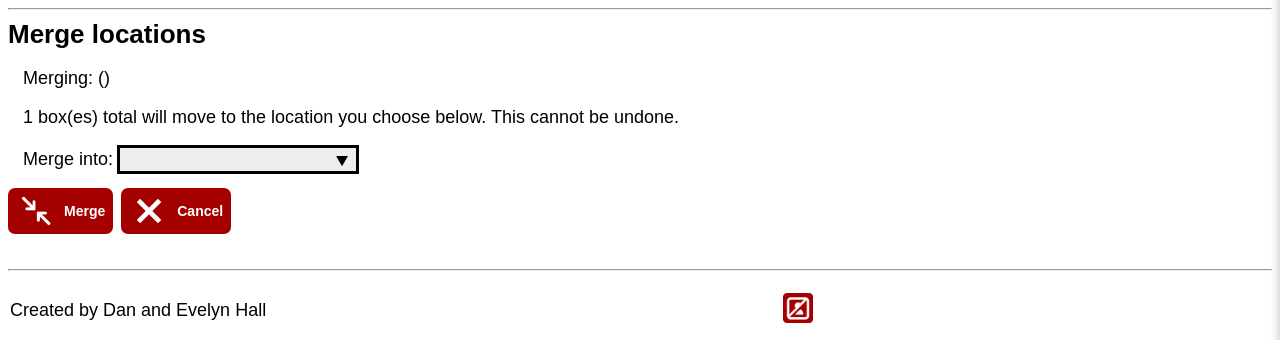
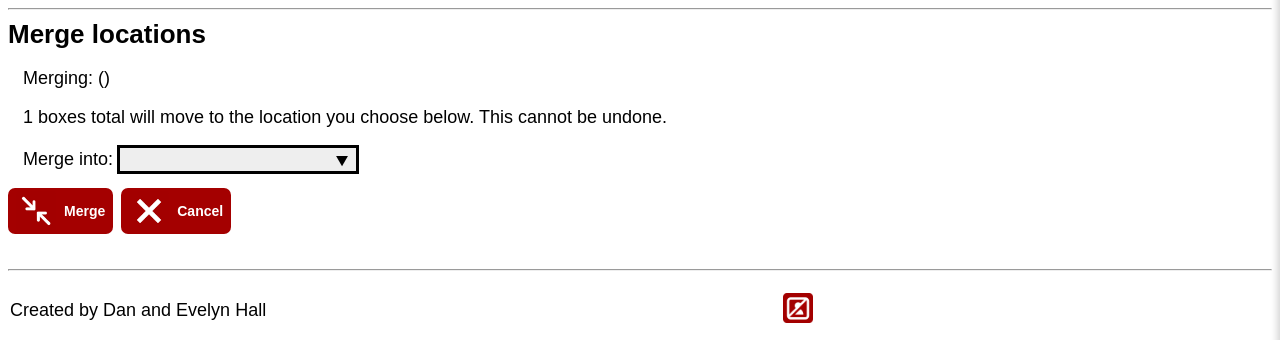
Before and after one commit to airbornedan/IMPS, a Python web app: template templates/control_panel/cp_locsmergeconf.html in a window 1280 px wide. Shown: the part 123-463 px from the top of the page. Run offline with Jinja, Linux system fonts and the light colour scheme; the template is opened without the code that fills it: most values are stand-ins (such as "Sample title", 1, 10 or a date in 2020); some libraries are stand-ins or nearby versions.

Commit message:
cp_locsmergeconf.html: 'box(es)' -> 'boxes'
Co-Authored-By: Claude Sonnet 5 <noreply@anthropic.com>

```diff
--- a/templates/control_panel/cp_locsmergeconf.html
+++ b/templates/control_panel/cp_locsmergeconf.html
@@ -15,7 +15,7 @@
 			<i>{{ location.loc_name }}</i> ({{ location.box_count }}){% if not loop.last %}, {% endif %}
 		{% endfor %}
 		</p>
-		<p>{{ total_boxes }} box(es) total will move to the location you choose below. This cannot be undone.</p>
+		<p>{{ total_boxes }} boxes total will move to the location you choose below. This cannot be undone.</p>
 		<div>
 			<label for="dest_loc_name">Merge into:</label>
 			<input id="dest_loc_name" type="text" name="dest_loc_name" list="dest_loc_options" size="20" maxlength="255" autofocus autocomplete="off">
```
